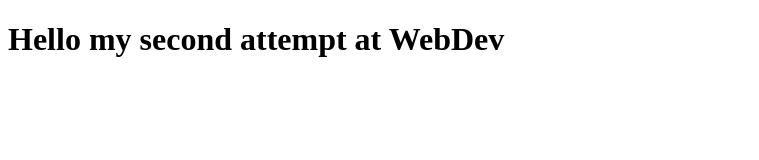
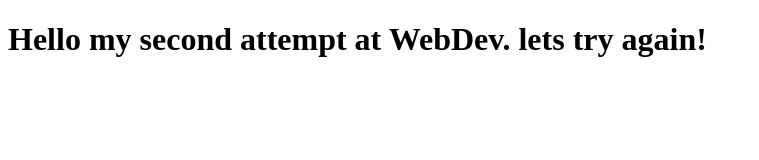
Before and after one commit to nikklauz/Coursera-test, a plain HTML site: page site/index.html in a window 1280 px wide. Shown: the whole page, without its empty margins (0-759 px from the left). Drawn offline with Linux system fonts and the light colour scheme.

Commit message:
small addition to page ontent

```diff
--- a/site/index.html
+++ b/site/index.html
@@ -8,7 +8,7 @@
 </head>
 <body>
   <header>
-    <h1>Hello my second attempt at WebDev</h1>
+    <h1>Hello my second attempt at WebDev. lets try again!</h1>
   </header>
 </body>
 </html>
```
